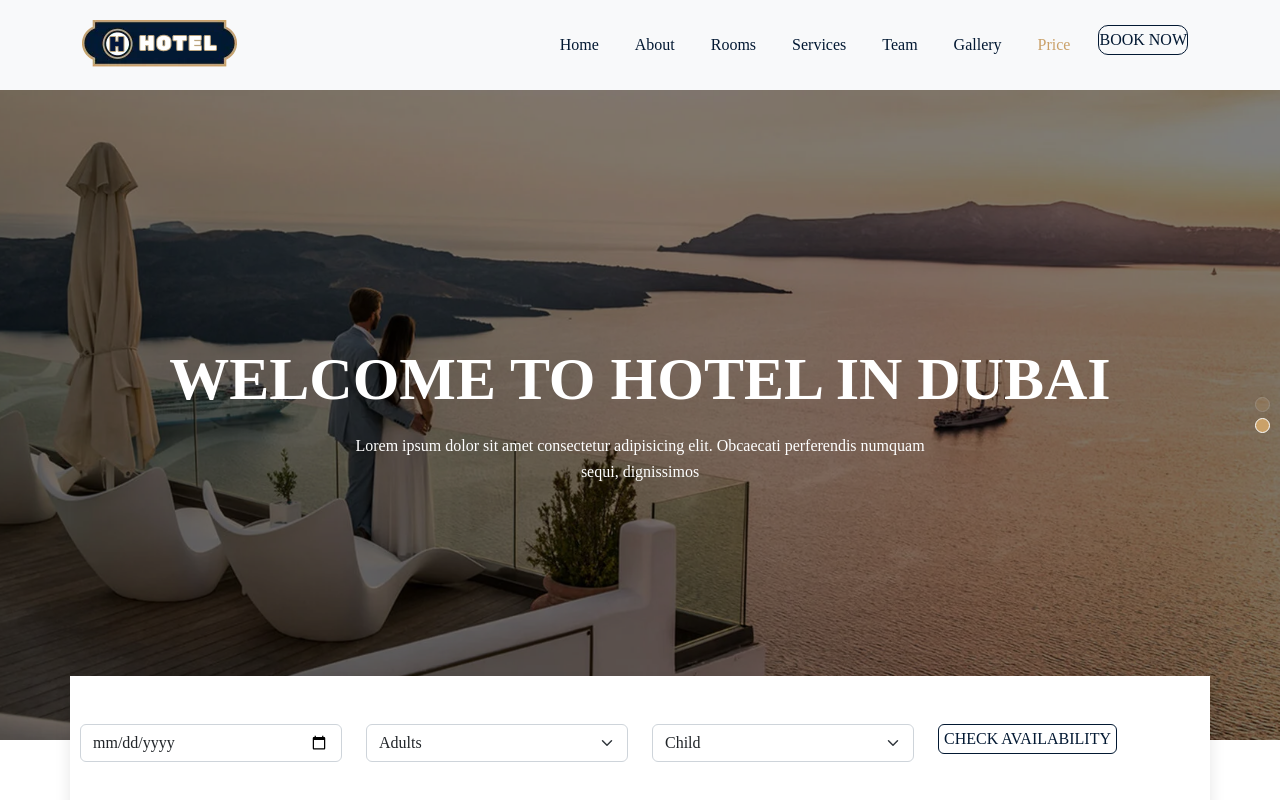
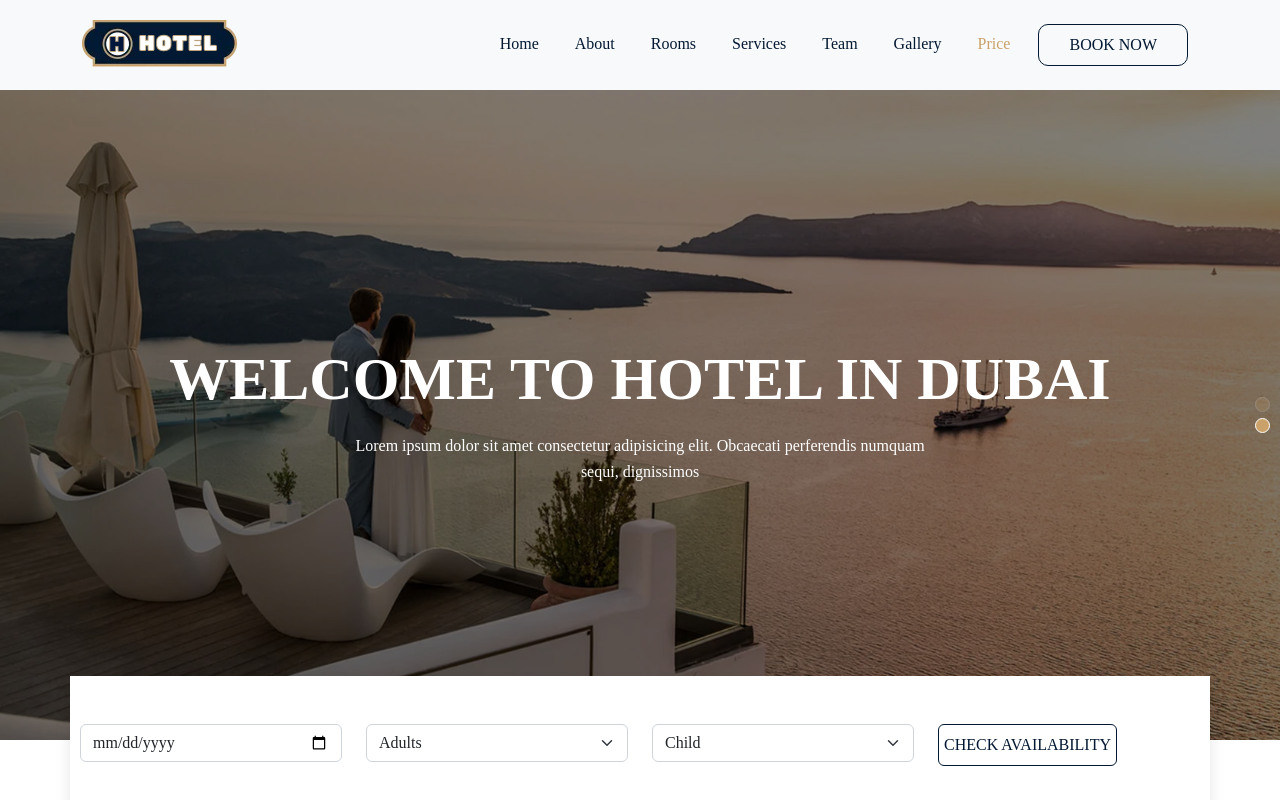
Before and after one commit to Kumaripallawi/Boot_App, a plain HTML site: page index.html in a window 1280 px wide. Shown: the top 800 px of the page. Drawn offline with nearby package versions, Linux system fonts and the light colour scheme.

Commit message:
complete-website

```diff
--- a/css/style.css
+++ b/css/style.css
@@ -30,8 +30,8 @@ a{
     text-decoration: none;
 }
 
-/* ::-webkit-scrollbar{
-    width: 375rem;
+ ::-webkit-scrollbar{
+    width: .375rem;
 }
 
 ::-webkit-scrollbar-track{
@@ -41,7 +41,7 @@ a{
 ::-webkit-scrollbar-thumb{
     background-color: var(--primary-color);
 
-} */
+}
 section{
     padding: 3.125rem 0;
 }
@@ -52,12 +52,12 @@ section{
     color: var(--primary-color);
     text-transform: uppercase;
     background-color: transparent;
-    border: 1px solid var(--primary-color);
- /* padding: 375rem 1.875rem;  */
+    border: 0.0625rem solid var(--primary-color);
+  padding: .375rem 1.875rem;
     border-radius: 10px;
     line-height: 1.75rem;
     display: inline-block;
-    transition: 0.3s ease-out 0s;
+    transition:all 0.3s ease-out 0s;
 
 
 
@@ -167,18 +167,19 @@ p{
     top: 0;
     left: 0;
     width: 100%;
-    z-index: 999;
+    z-index: 9999;
     background-color: rgba(255,255,255,.85);
     /* animation: name duration timing-function delay iteration-count direction fill-mode; */
+    -webkit-animation: 500ms ease-in-out 0s normal none 1 running fadeInDown;
     animation: 500ms ease-in-out 0s normal none 1 running fadeInDown;
 }
 
 @keyframes fadeInDown{
     0%{
-        top: 30%;
+        top: -40%;
     }
     50%{
-        top: -15;
+        top: -15%;
     }
     100%{
         top: 0;
--- a/index.html
+++ b/index.html
@@ -55,7 +55,7 @@
             class="collapse navbar-collapse justify-content-end"
             id="navbarNav"
           >
-            <ul class="navbar-nav">
+            <ul class="navbar-nav menu-navbar-nav">
               <li class="nav-item">
                 <a class="nav-link active" aria-current="page" href="#home"
                   >Home</a
@@ -80,7 +80,7 @@
                 <a class="nav-link" href="#price">Price</a>
               </li>
 
-              <li class="nav-item">
+              <li class="nav-item mt-3 mt-lg-0">
                 <a class="main-btn" href="#">Book now</a>
               </li>
             </ul>
```
